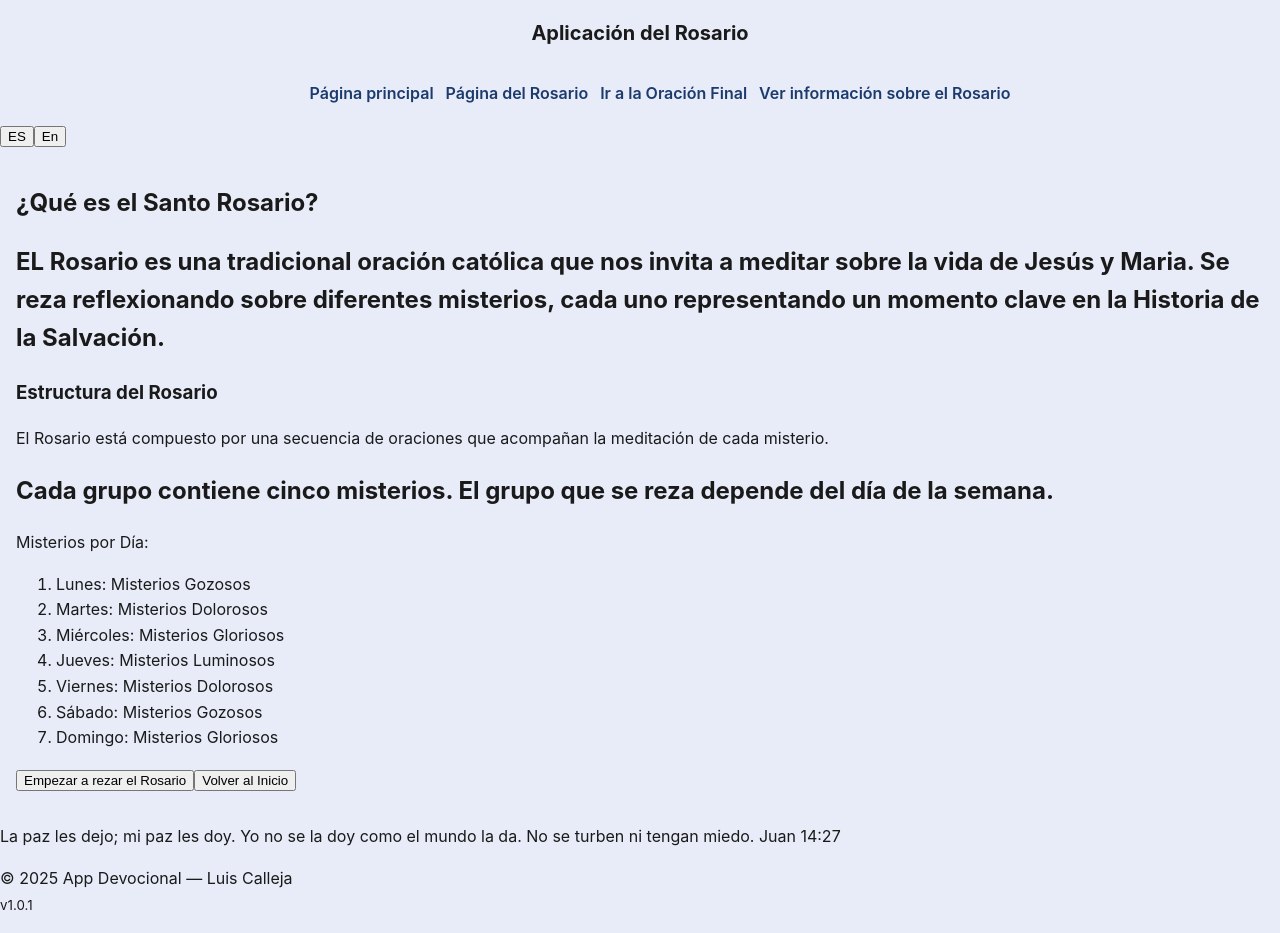
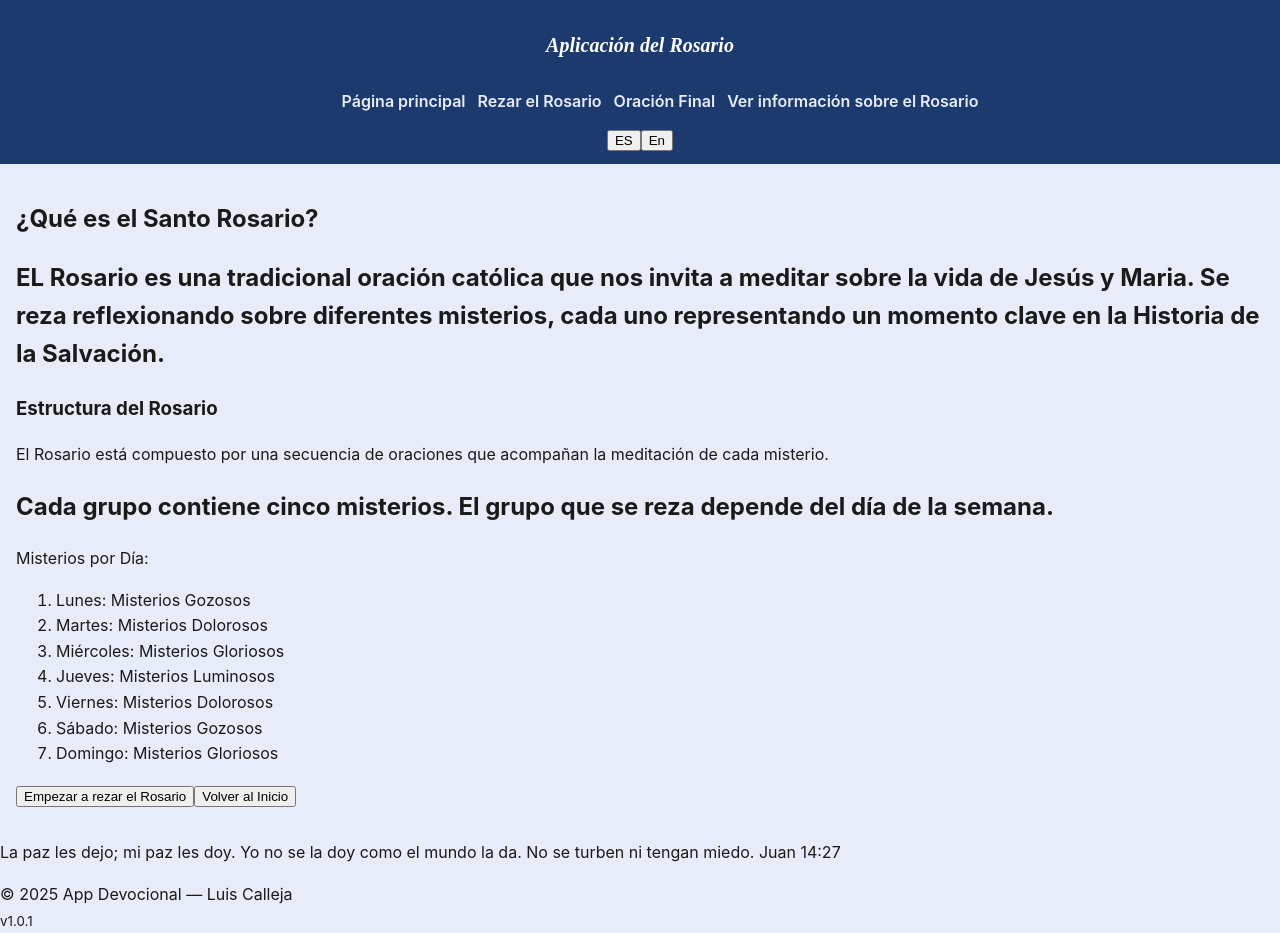
Before and after one commit to LuisDev912/Rosary-guide, a React (Vite) app: page /info in a window 1280 px wide. Built offline with nearby package versions, Linux system fonts and the light colour scheme.

Commit message:
"style: improve header styles - Add styles to the header and add a background colour. - Change the title font. - Update Spanish translations to fit better."

```diff
--- a/src/components/Header.module.css
+++ b/src/components/Header.module.css
@@ -1,23 +1,35 @@
 .text{
     font-size: var(--font-size-lg);
     text-align: center;
+    font-style: italic;
+    font-family: var(--font-family-title);
 }
 
 .navBar {
     display: flex;
     justify-content: center;
-    flex: 1 1 auto;
 }
 
 .navBar ul {
     display: flex;
     list-style: none;
     gap: var(--space-sm);
+    margin: 0;
 }
 
 .navLink {
     border-radius: var(--radius-md);
     text-decoration: none;
-    color: var(--color-primary);
+    color: var(--color-bg);
     font-weight: 600;
 }
+
+header {
+    display: flex;
+    flex-direction: column;
+    align-items: center;
+    padding: var(--space-sm);
+    gap: var(--space-sm);
+    background: var(--color-primary);
+    color: white;
+}
--- a/src/locales/es/es.json
+++ b/src/locales/es/es.json
@@ -26,8 +26,8 @@
         "alternatives": "Aquí hay algunas alternativas:",
         "pages": [
             "Página principal",
-            "Página del Rosario",
-            "Ir a la Oración Final",
+            "Rezar el Rosario",
+            "Oración Final",
             "Ver información sobre el Rosario"
         ]
     },
```
